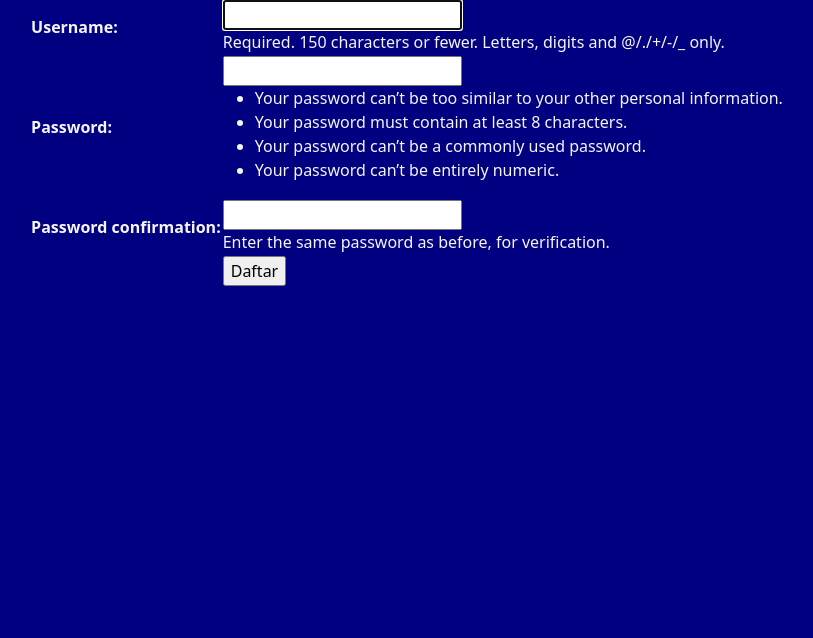
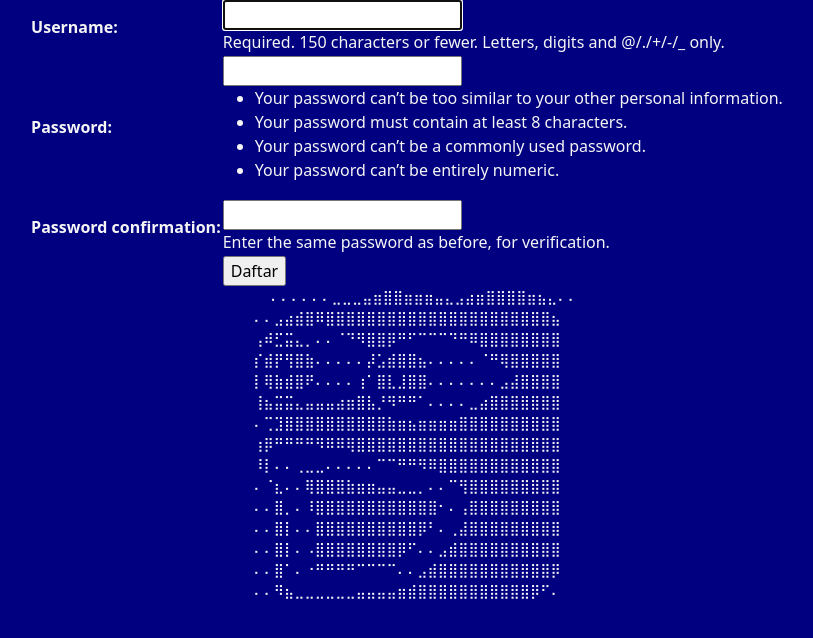
Before and after one commit to profe7/SV5PBP, a Django app: page /wishlist/register/ in a window 1280 px wide. Shown: the part 57-695 px from the top of the page, without its empty margins (233-1046 px from the left). Run offline with Django 4.2, Linux system fonts and the light colour scheme.

Commit message:
Finishing Lab04.

```diff
--- a/wishlist/templates/register.html
+++ b/wishlist/templates/register.html
@@ -32,7 +32,23 @@
                 {% endfor %}
         </ul>
     {% endif %}
-
+<pre style="color:whitesmoke;">
+    ⠄⠄⠄⠄⠄⠄⣀⣀⣀⣤⣶⣿⣿⣶⣶⣶⣤⣄⣠⣴⣶⣿⣿⣿⣿⣶⣦⣄⠄⠄
+⠄⠄⣠⣴⣾⣿⠿⣿⣿⣿⣿⣿⣿⣿⣿⣿⣿⣿⣿⣿⣿⣿⣿⣿⣿⣿⣿⣿⣿⣦
+⢠⠾⣋⣭⣄⡀⠄⠄⠈⠙⠻⣿⣿⡿⠛⠋⠉⠉⠉⠙⠛⠿⣿⣿⣿⣿⣿⣿⣿⣿
+⡎⣾⡟⢻⣿⣷⠄⠄⠄⠄⠄⡼⣡⣾⣿⣿⣦⠄⠄⠄⠄⠄⠈⠛⢿⣿⣿⣿⣿⣿
+⡇⢿⣷⣾⣿⠟⠄⠄⠄⠄⢰⠁⣿⣇⣸⣿⣿⠄⠄⠄⠄⠄⠄⠄⣠⣼⣿⣿⣿⣿
+⢸⣦⣭⣭⣄⣤⣤⣤⣴⣶⣿⣧⡘⠻⠛⠛⠁⠄⠄⠄⠄⣀⣴⣿⣿⣿⣿⣿⣿⣿
+⠄⢉⣹⣿⣿⣿⣿⣿⣿⣿⣿⣿⣿⣷⣶⣦⣶⣶⣶⣶⣿⣿⣿⣿⣿⣿⣿⣿⣿⣿
+⢰⡿⠛⠛⠛⠛⠻⠿⠿⢿⣿⣿⣿⣿⣿⣿⣿⣿⣿⣿⣿⣿⣿⣿⣿⣿⣿⣿⣿⣿
+⠸⡇⠄⠄⢀⣀⣀⠄⠄⠄⠄⠄⠉⠉⠛⠛⠻⠿⣿⣿⣿⣿⣿⣿⣿⣿⣿⣿⣿⣿
+⠄⠈⣆⠄⠄⢿⣿⣿⣿⣷⣶⣶⣤⣤⣀⣀⡀⠄⠄⠉⢻⣿⣿⣿⣿⣿⣿⣿⣿⣿
+⠄⠄⣿⡀⠄⠸⣿⣿⣿⣿⣿⣿⣿⣿⣿⣿⣿⣿⠂⠄⢠⣿⣿⣿⣿⣿⣿⣿⣿⣿
+⠄⠄⣿⡇⠄⠄⣿⣿⣿⣿⣿⣿⣿⣿⣿⣿⡿⠃⠄⢀⣼⣿⣿⣿⣿⣿⣿⣿⣿⣿
+⠄⠄⣿⡇⠄⠠⣿⣿⣿⣿⣿⣿⣿⣿⡿⠋⠄⠄⣠⣾⣿⣿⣿⣿⣿⣿⣿⣿⣿⣿
+⠄⠄⣿⠁⠄⠐⠛⠛⠛⠛⠉⠉⠉⠉⠄⠄⣠⣾⣿⣿⣿⣿⣿⣿⣿⣿⣿⣿⣿⡿
+⠄⠄⠻⣦⣀⣀⣀⣀⣀⣀⣤⣤⣤⣤⣶⣾⣿⣿⣿⣿⣿⣿⣿⣿⣿⣿⣿⡿⠋⠄
+</pre>
 </div>
 </center>
 
```
Also changed, not shown: wishlist/templates/wishlist.html (+21 -0 lines).
